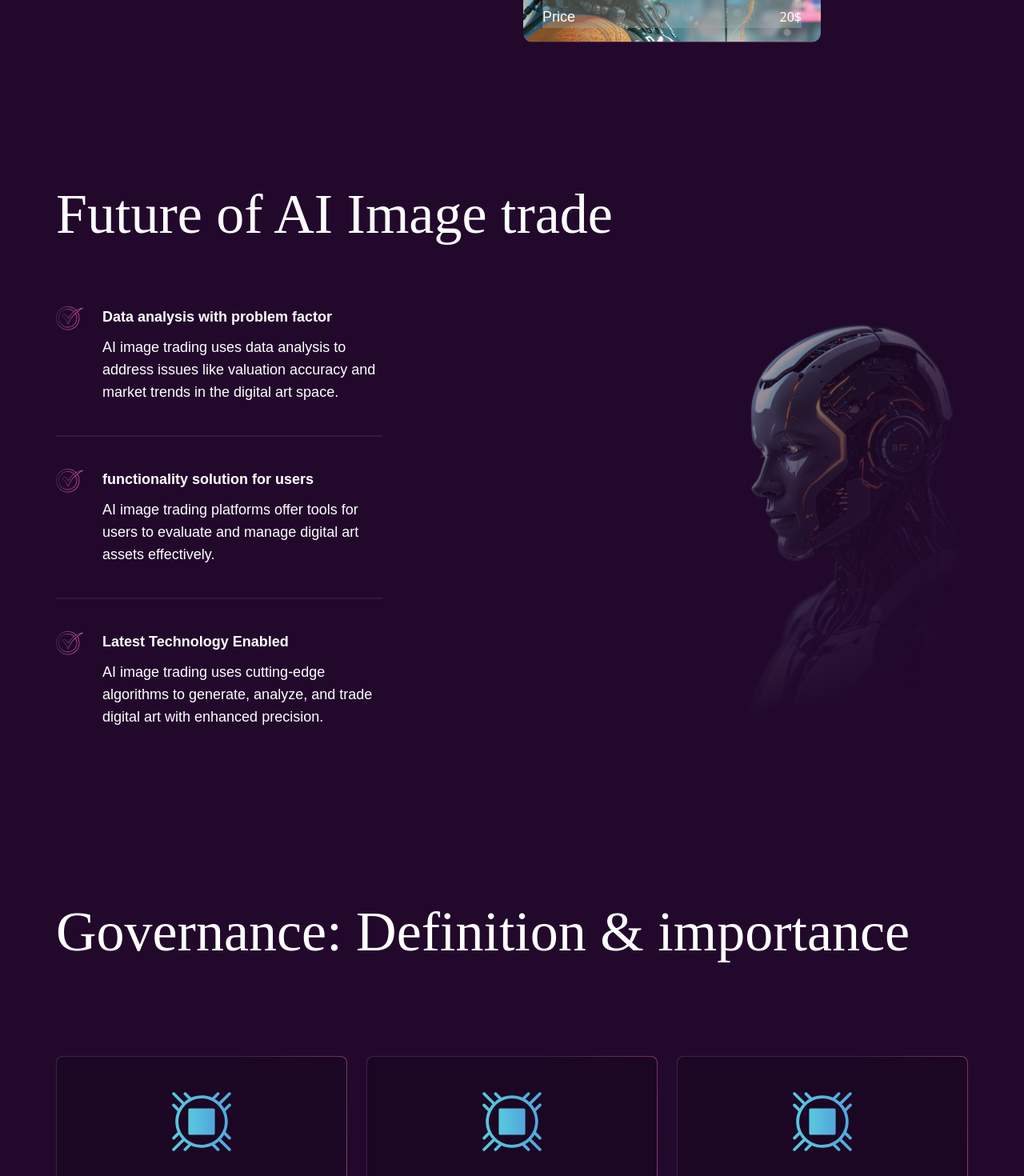
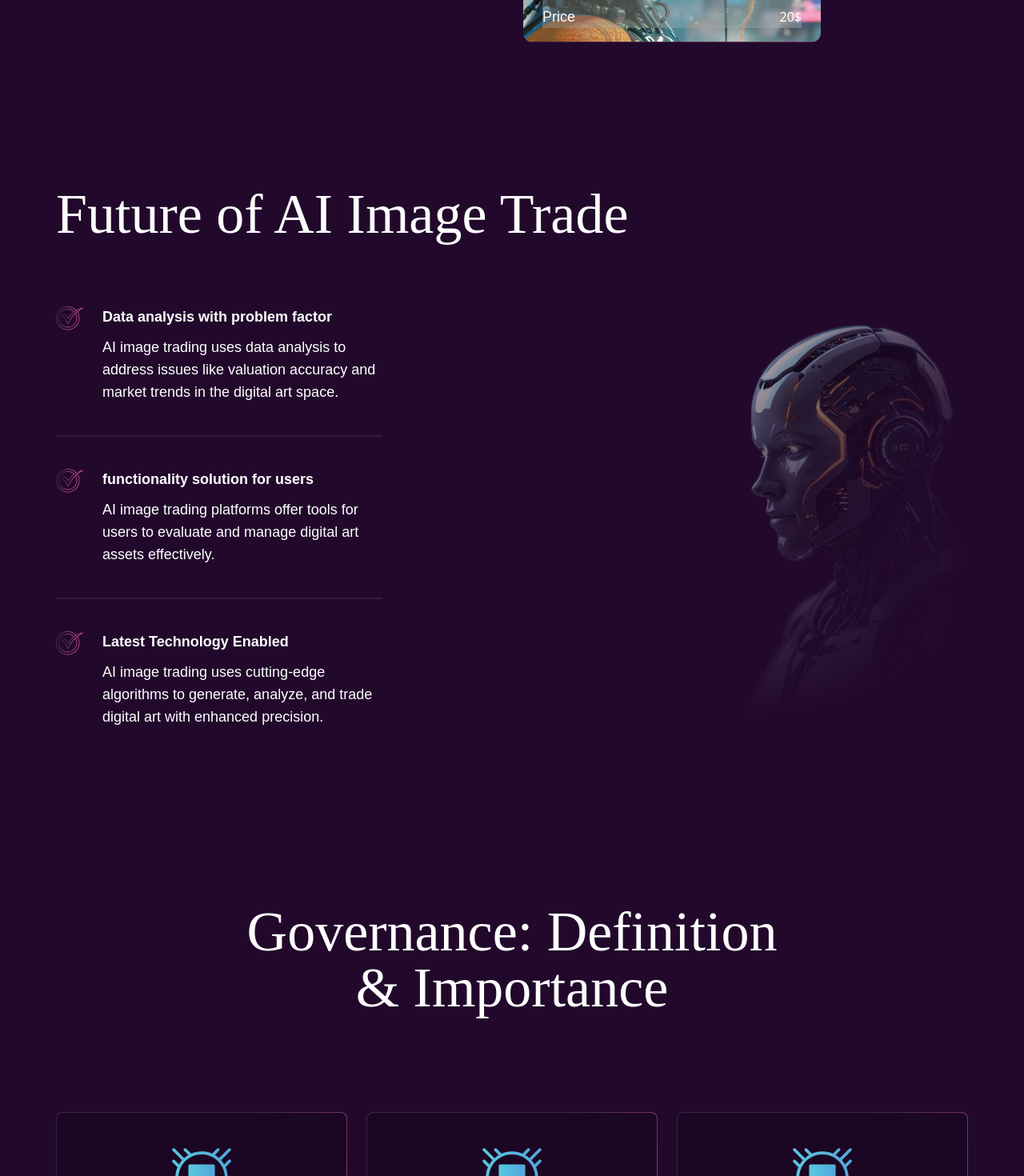
Before and after one commit to AbhishekKatnoria/NFT, a React (Create React App) app: page / in a window 1280 px wide. Shown: the part 3055-4525 px from the top of the page at 80% size. Built offline with nearby package versions, Linux system fonts and the light colour scheme; the HTML template or start-up script is replaced by a standard one.

Commit message:
Rremoved the extra component and update the Governance component

```diff
--- a/src/Components/Governance/index.tsx
+++ /dev/null
@@ -1,7 +0,0 @@
-const Governance = () => {
-    return (
-        <div>Governance</div>
-    )
-}
-
-export default Governance;
--- a/src/Components/HomePage/Governance/index.tsx
+++ b/src/Components/HomePage/Governance/index.tsx
@@ -2,11 +2,10 @@ import { GovernanceData } from "../../../json";
 import Button from "../../Button";
 
 const Governance = () => {
-  console.log(GovernanceData?.cards);
   return (
     <div className="my-[180px]">
       <div className="mb-[120px]">
-        <h2>{GovernanceData?.heading}</h2>
+        <h2 dangerouslySetInnerHTML={{ __html: GovernanceData?.heading }} className="text-center" />
       </div>
       <div className="flex gap-6 ">
         {GovernanceData?.cards.map((item, i) => (
--- a/src/json/index.ts
+++ b/src/json/index.ts
@@ -141,7 +141,7 @@ export const AiCollectionData = {
 };
 
 export const TradeData = {
-  heading: "Future of AI Image trade",
+  heading: "Future of AI Image Trade",
   img1: "/HomePage/Tick.svg",
   content: [
     {
@@ -164,7 +164,7 @@ export const TradeData = {
 };
 
 export const GovernanceData = {
-  heading: "Governance: Definition & importance",
+  heading: "Governance: Definition</br>& Importance",
   cards: [
     {
       logo: "/HomePage/aiToken.svg",
```
